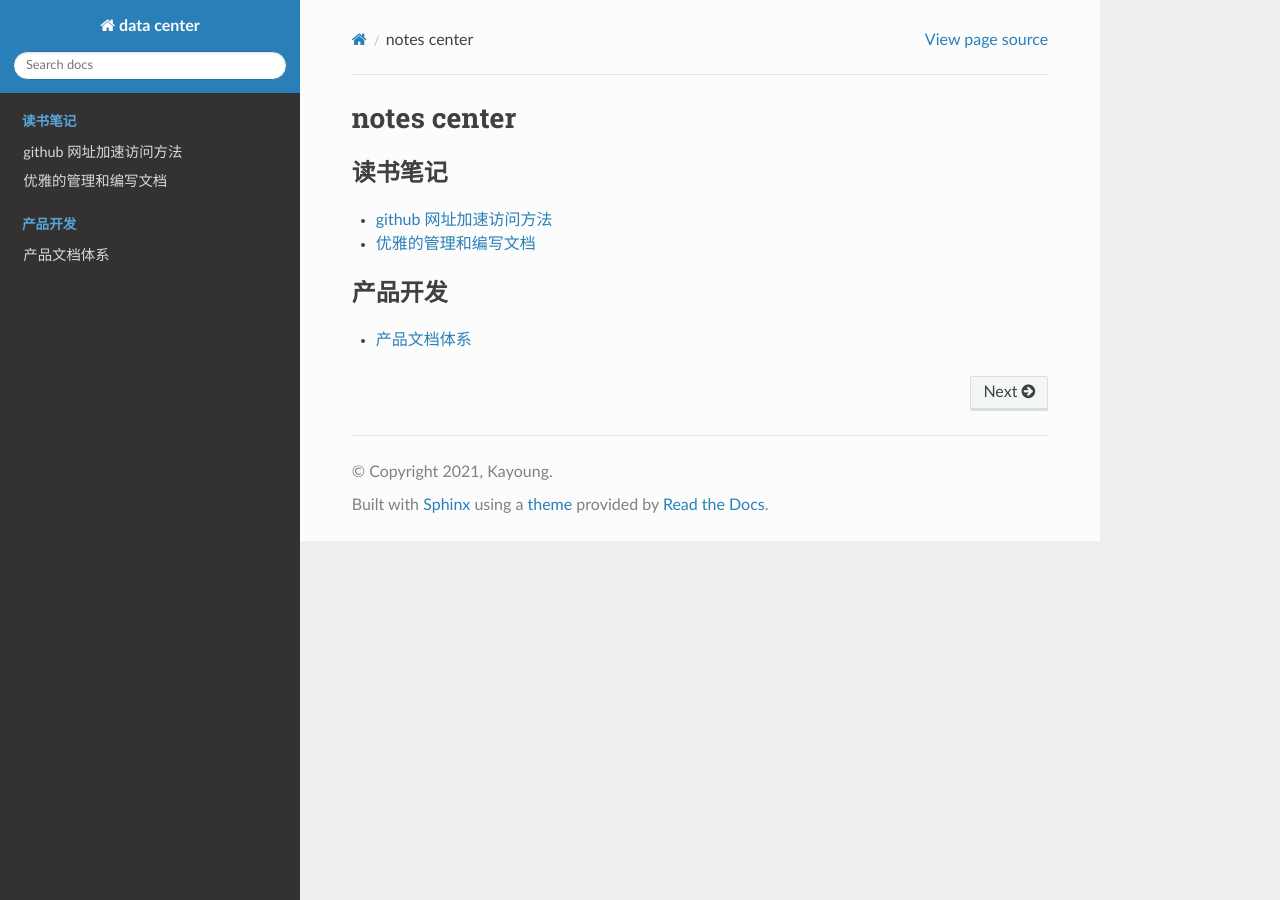
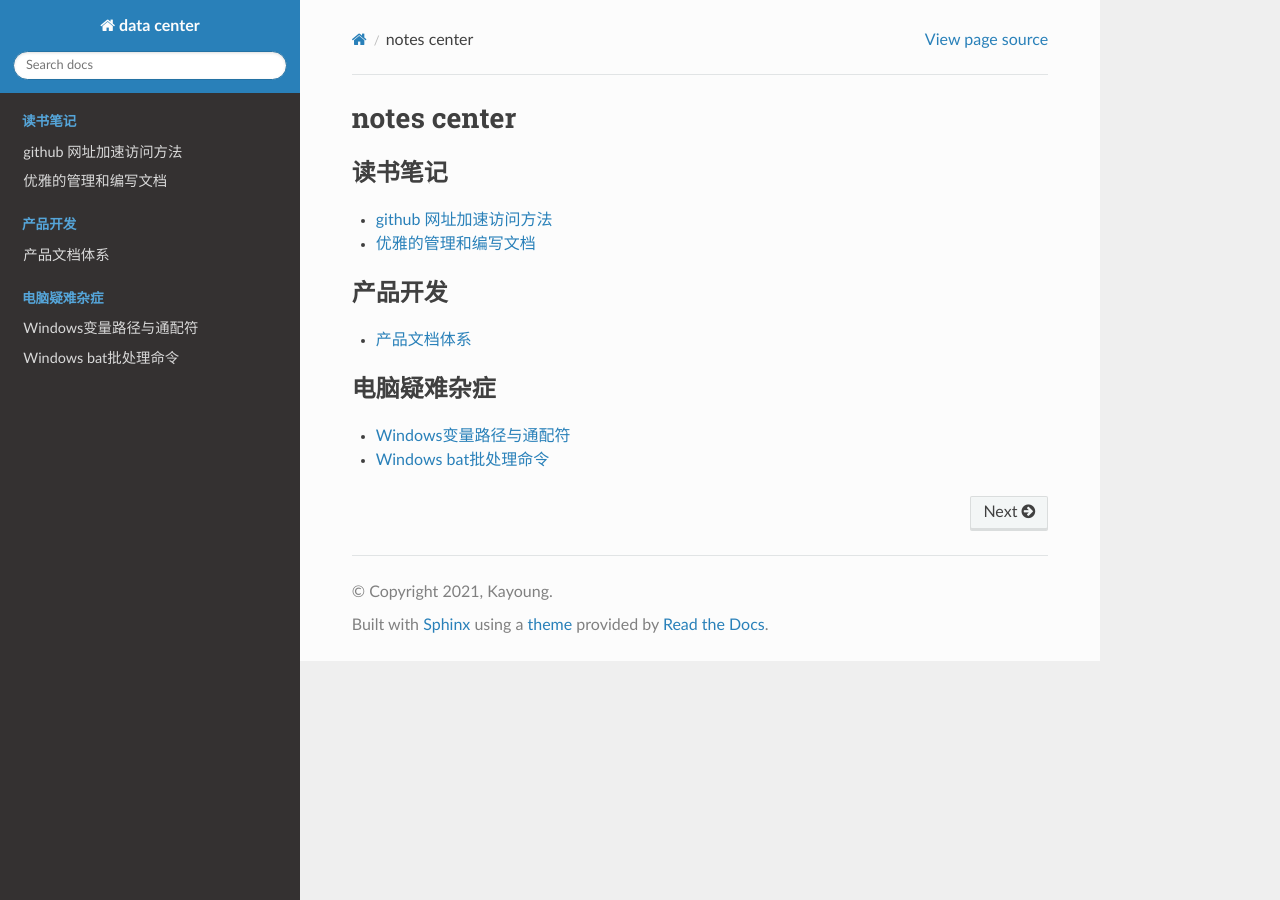
Before and after one commit to KayoungZhang/notes-center, a Sphinx documentation site: the page built from source/index.rst, in a window 1280 px wide. Built offline with Sphinx 7.4.7 and the Read the Docs theme 2.0.0, drawn with Linux system fonts in a browser that asks for light colours; some of the changed lines change nothing that is shown.

Commit message:
update pc

```diff
--- a/source/index.rst
+++ b/source/index.rst
@@ -22,3 +22,6 @@ notes center
    :maxdepth: 2
    :caption: 电脑疑难杂症
    :titlesonly:
+
+   pc/windows_path
+   pc/bat_command
--- /dev/null
+++ b/source/pc/bat_command.rst
@@ -0,0 +1,83 @@
+
+..标题文字下的符号长度都要大于标题长度
+
+Windows bat批处理命令
+==========================
+
+1. attrib
+---------------------------------
+显示或更改文件属性。
+
+.. figure::
+	pic/01.png
+
+
+2. dir /x
+-------------------------------
+显示长文件名的缩短名
+
+.. figure::
+	pic/02.png
+
+3. del /f /a /q \\?\%1rd /s /q\\?\%1
+-------------------------------------------
+用于删除长文件名文件。
+
+4. 批处理延时启动
+-------------------------
+
+- ping命令
+^^^^^^^^^^^^^^
+缺点:时间精度为1秒,不够精确
+
+@echo off
+@ping 127.0.0.1 -n 6 >nul
+start gdh.txt
+
+- vbs start /wait
+^^^^^^^^^^^^^^^^^^^^^
+
+缺点：生成临时文件
+
+优点：时间精度为0.001秒，精度高
+
+@echo off
+echo wscript.sleep 5000>sleep.vbs
+start /wait sleep.vbs
+start gdh.txt
+del /f /s /q sleep.vbs
+
+- vbs cscript
+^^^^^^^^^^^^^^^^^^^^^
+@echo off
+echo wscript.sleep 5000>sleep.vbs
+@cscript sleep.vbs >nul
+start gdh.txt
+del /f /s /q sleep.vbs
+
+- choice
+^^^^^^^^^^^^^^^^^
+优点：时间精确，CPU占用低，是最佳选择
+
+@echo off
+choice /t 5 /d y /n >nul
+start gdh.txt
+
+- for+set+if，时间精度为0.01秒
+^^^^^^^^^^^^^^^^^^^^^^^^^^^^^^^^^^
+缺点：CPU占用高，语句过长，不常用
+
+@echo off
+setlocal enableextensions
+echo %time%
+call :ProcDelay 500
+echo %time%
+start gdh.txt
+:ProcDelay delayMSec_
+setlocal enableextensions
+for /f "tokens=1-4 delims=:. " %%h in ("%time%") do set start_=%%h%%i%%j%%k
+:_procwaitloop
+for /f "tokens=1-4 delims=:. " %%h in ("%time%") do set now_=%%h%%i%%j%%k
+set /a diff_=%now_%-%start_%
+if %diff_% LSS %1 goto _procwaitloop
+endlocal & goto :EOF
--- /dev/null
+++ b/source/pc/windows_path.rst
@@ -0,0 +1,52 @@
+
+..标题文字下的符号长度都要大于标题长度
+
+Windows变量路径与通配符
+==========================
+
+%SystemDrive%	操作系统所在的分区号。如   C:
+%SystemRoot%  	操作系统根目录。如 C:\WINDOWS
+%windir%  	操作系统根目录。如 C:\WINDOWS
+%ALLUSERSPROFILE%	 相当于   C:\Documents and Settings\All Users
+%APPDATA%	  相当于   C:\Documents and Settings\用户目录\Application Data
+%ProgramFiles%	 相当于   C:\Program Files
+%CommonProgramFiles%  	相当于   C:\Program Files\Common Files
+%HOMEDRIVE%  	操作系统所在的分区号。如：C:
+%HOMEPATH%  	相当于   \Documents and Settings\用户目录
+%USERPROFILE%  	相当于   C:\Documents and Settings\用户目录
+%ALLUSERSPROFILE%	列出所有用户Profile文件位置。
+%system%  	 = C:\WINDOWS\SYSTEM32
+%APPDATA% :	  列出应用程序数据的默认存放位置。
+%CD%	列出当前目录。
+%CLIENTNAME%	列出联接到终端服务会话时客户端的NETBIOS名。
+%CMDCMDLINE%	列出启动当前cmd.exe所使用的命令行。
+%CMDEXTVERSION%	命令出当前命令处理程序扩展版本号。
+%CommonProgramFiles%	列出了常用文件的文件夹路径。
+%COMPUTERNAME%	列出了计算机名。
+%COMSPEC%	列出了可执行命令外壳（命令处理程序）的路径。
+%DATE%	列出当前日期。
+%ERRORLEVEL%	列出了最近使用的命令的错误代码。
+%HOMEDRIVE%	列出与用户主目录所在的驱动器盘符。
+%HOMEPATH%	列出用户主目录的完整路径。
+%HOMESHARE%	列出用户共享主目录的网络路径。
+%LOGONSEVER%	列出有效的当前登录会话的域名控制器名。
+%NUMBER_OF_PROCESSORS%	列出了计算机安装的处理器数。
+%OS%	列出操作系统的名字。(Windows XP 和 Windows 2000 列为 Windows_NT.)
+%Path%	列出了可执行文件的搜索路径。
+%PATHEXT%	列出操作系统认为可被执行的文件扩展名。
+%PROCESSOR_ARCHITECTURE%	列出了处理器的芯片架构。
+%PROCESSOR_IDENTFIER%	列出了处理器的描述。
+%PROCESSOR_LEVEL%	列出了计算机的处理器的型号。
+%PROCESSOR_REVISION%	列出了处理器的修订号。
+%ProgramFiles%	列出了Program Files文件夹的路径。
+%PROMPT%	列出了当前命令解释器的命令提示设置。
+%RANDOM%	列出界于0 和 32767之间的随机十进制数。
+%SESSIONNAME%	列出连接到终端服务会话时的连接和会话名。
+%SYSTEMDRIVE%	列出了Windows启动目录所在驱动器。
+%SYSTEMROOT%	列出了Windows启动目录的位置。
+%TEMP% and %TMP%	列出了当前登录的用户可用应用程序的默认临时目录。
+%TIME%	列出当前时间。
+%USERDOMAIN%	列出了包含用户帐号的域的名字。
+%USERNAME%	列出当前登录的用户的名字。
+%USERPROFILE%	列出当前用户Profile文件位置。
+%WINDIR%	列出操作系统目录的位置。
```
Also changed, not shown: source/pc/pic/01.png (added), source/pc/pic/02.png (added).
